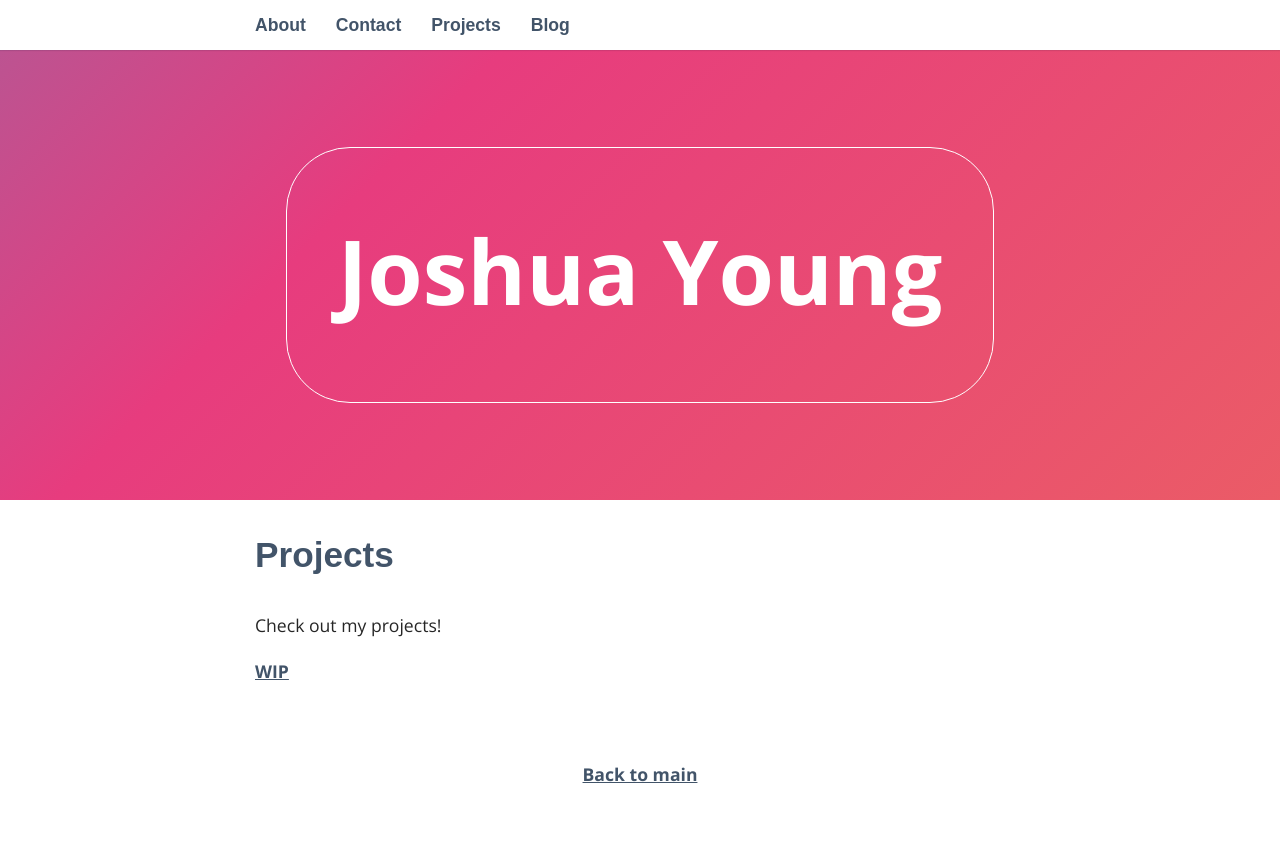
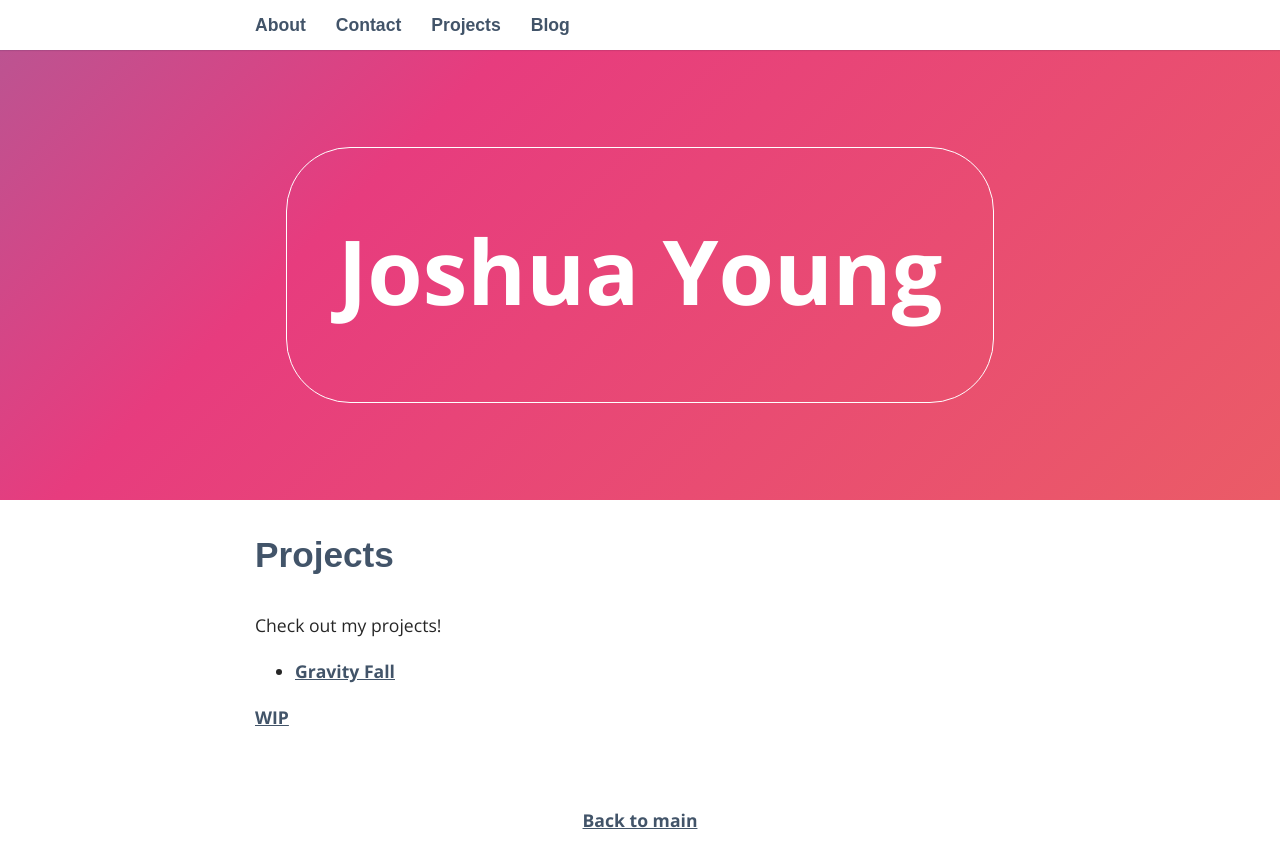
Before and after one commit to joshua-y/joshua-y-oldwebsite, a Jekyll site: the page built from _pages/03_projects.md, in a window 1280 px wide. Shown: the top 868 px of the page. Built offline with Jekyll 4.4.1, drawn with Linux system fonts in a browser that asks for light colours; some web fonts are replaced.

Commit message:
Added hackathon project

```diff
--- a/_pages/03_projects.md
+++ b/_pages/03_projects.md
@@ -6,4 +6,6 @@ permalink: /projects/
 
 Check out my projects!
 
+- [Gravity Fall](https://github.com/joshua-y/Gravity-Fall.git)
+
 [WIP]({{site.url}}/testsite/)
```
Also changed, not shown: 1 other file.
